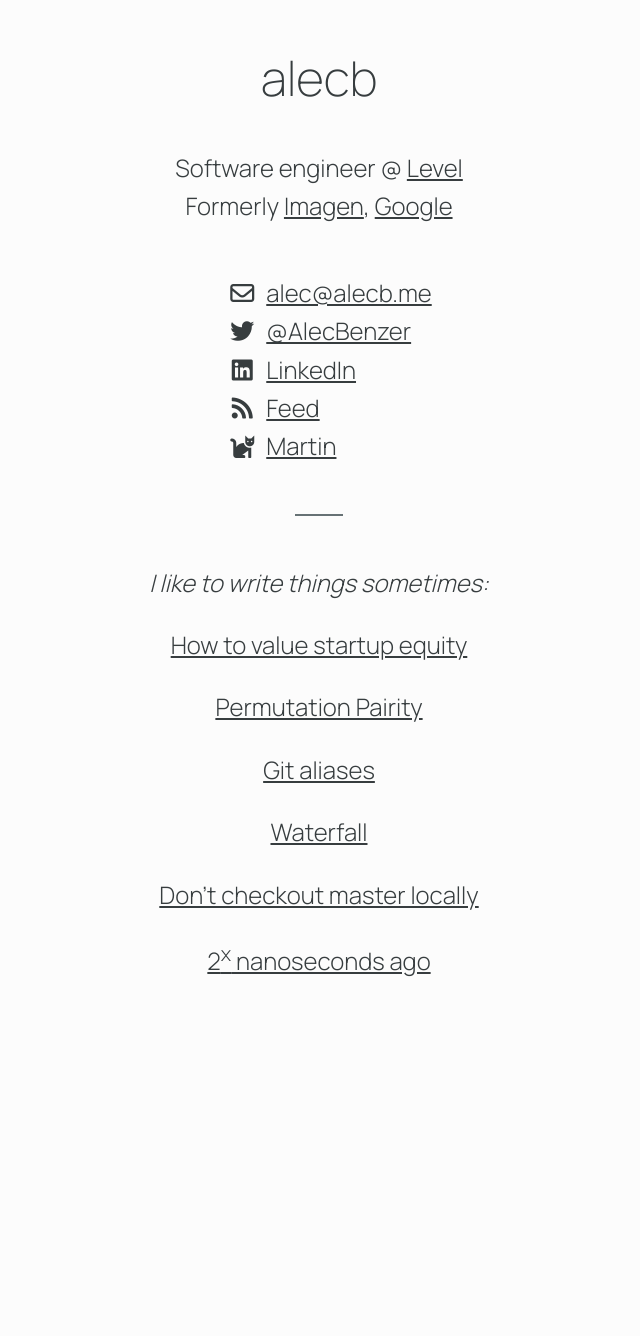
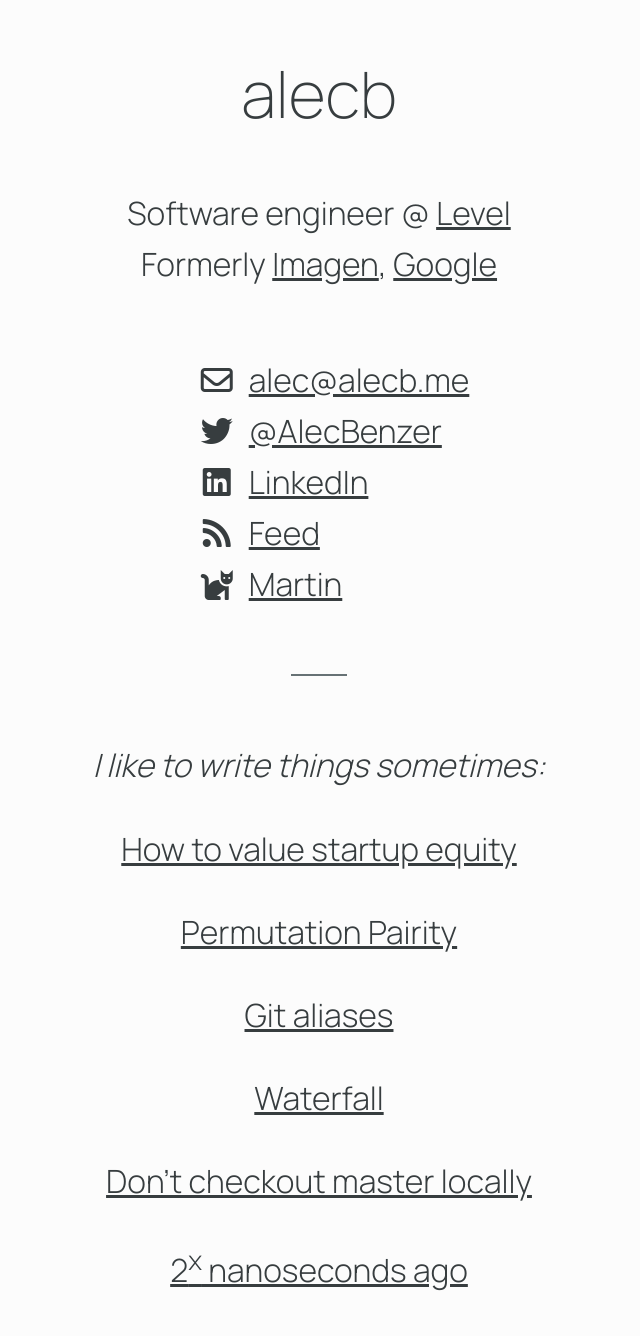
Before and after one commit to AlecBenzer/alecbenzer.github.com, a Jekyll site: the page built from index.md, in a window 1280 px wide. Shown: the whole page, without its empty margins (321-961 px from the left). Built offline with Jekyll 4.4.1, drawn with Linux system fonts in a browser that asks for light colours; nearby versions of some CDN libraries; before the commit the page ends 1020 px from its top, so only the background shows below that.

Commit message:
50-60 chars per line

```diff
--- a/css/style.scss
+++ b/css/style.scss
@@ -12,12 +12,14 @@ html {
   background-color: rgb(252, 252, 252);
 }
 
+$text-width: 800px;
+
 body {
   font-family: "Manrope", system-ui, sans-serif;
   font-weight: 300;
-  max-width: 28em;
+  max-width: $text-width;
   line-height: 1.6;
-  font-size: 1.5em;
+  font-size: 2em;
 }
 
 strong {
@@ -31,9 +33,9 @@ h4 {
   font-weight: 200;
 }
 
-@media only screen and (max-width: 650px) {
+@media only screen and (max-width: $text-width * 1.1) {
   body {
-    font-size: 1.7em;
+    font-size: 4.3vw;
   }
 }
 
@@ -124,7 +126,7 @@ a:hover {
   background-color: rgb(239, 244, 255);
 
   font-size: 85%;
-  $base-icon-width: 10px; // changes with font-size
+  $base-icon-width: 13px; // changes with font-size
   $icon-right-padding: 20px;
   $icon-width: $base-icon-width + $icon-right-padding / 2; // no idea why divide 2, only approx right
 
```
